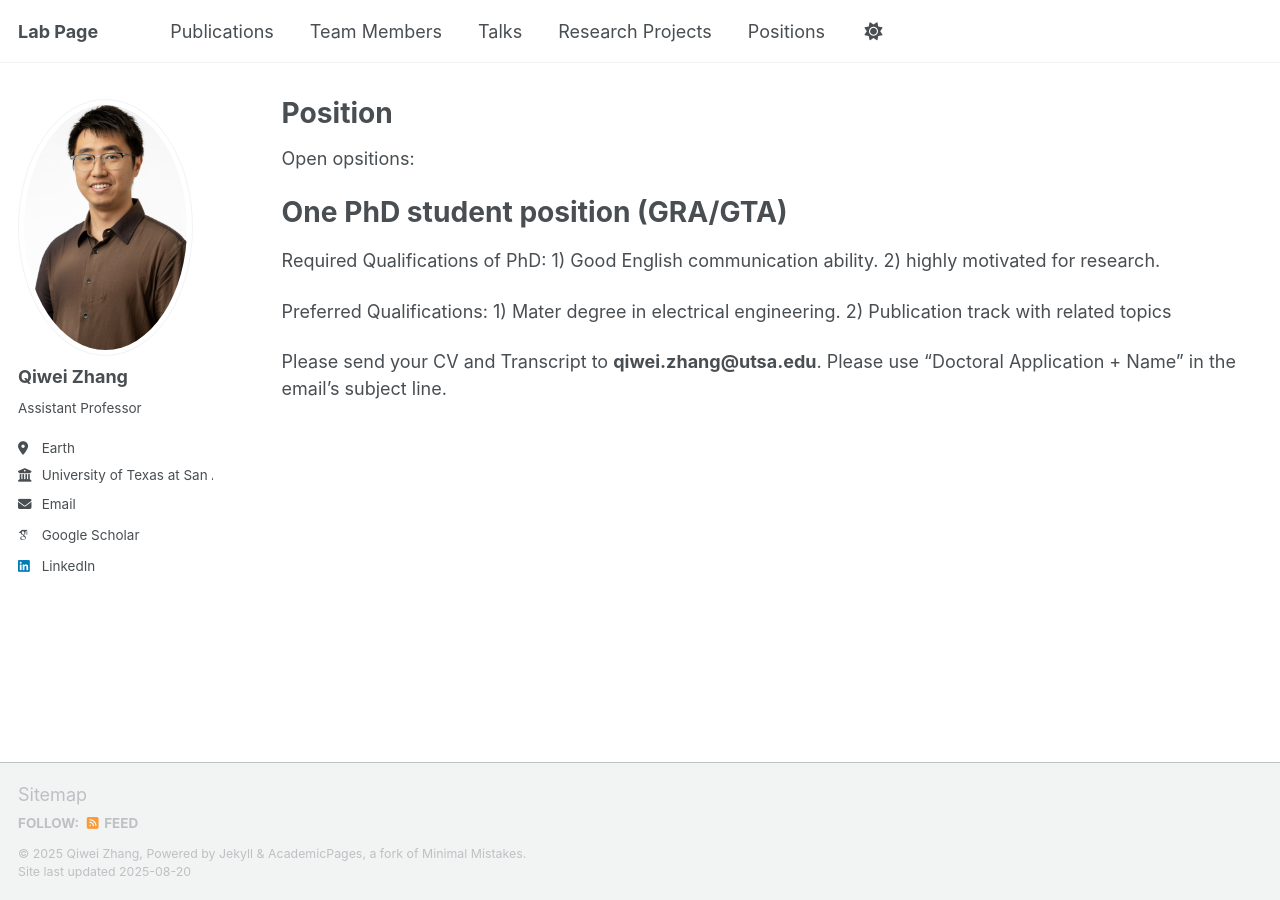
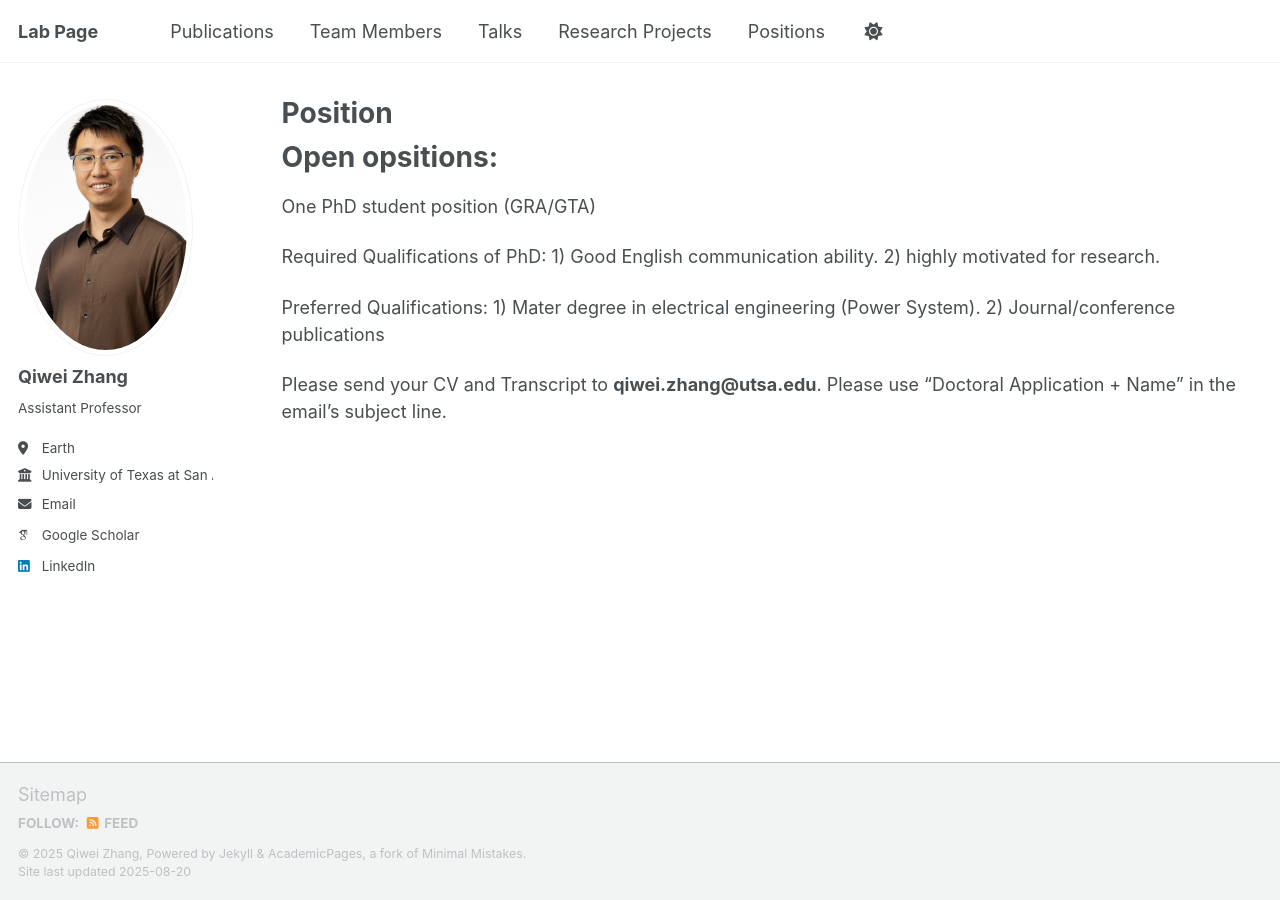
Before and after one commit to qzhang41/qzhang41.github.io, a Jekyll site: the page built from _pages/Positions.md, in a window 1280 px wide. Built offline with Jekyll 4.4.1, drawn with Linux system fonts in a browser that asks for light colours; some web fonts are replaced; a script that is not in the unit is left out.

Commit message:
Update Positions.md

```diff
--- a/_pages/Positions.md
+++ b/_pages/Positions.md
@@ -4,12 +4,12 @@ title: "Position"
 permalink: /position/
 author_profile: true
 ---
-Open opsitions:
+# Open opsitions:
 
-# One PhD student position (GRA/GTA)
+One PhD student position (GRA/GTA)
 
 Required Qualifications of PhD: 1) Good English communication ability. 2) highly motivated for research.
 
-Preferred Qualifications: 1) Mater degree in electrical engineering. 2) Publication track with related topics
+Preferred Qualifications: 1) Mater degree in electrical engineering (Power System). 2) Journal/conference publications
 
 Please send your CV and Transcript to **qiwei.zhang@utsa.edu**. Please use “Doctoral Application + Name” in the email's subject line.
```
